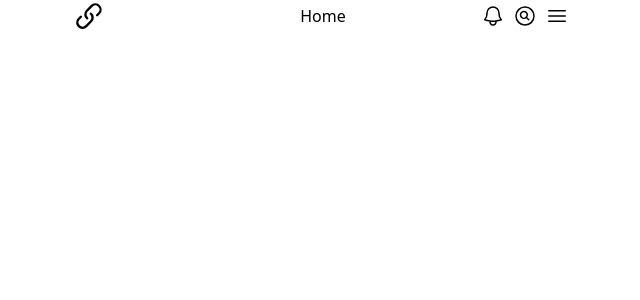
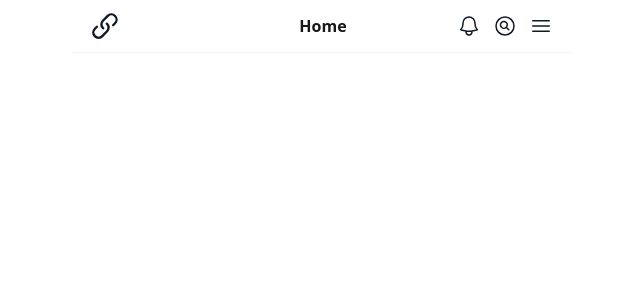
Before and after one commit to Team-TenTen/LinkHub-FE, a Next.js app: page / in a window 1280 px wide. Shown: the top 300 px of the page, without its empty margins (317-957 px from the left). Built offline with nearby package versions, Linux system fonts and the light colour scheme; a web font is replaced by a local one.

Commit message:
style: #39 - Header 컴포넌트 상단 고정

```diff
--- a/src/app/layout.tsx
+++ b/src/app/layout.tsx
@@ -21,7 +21,7 @@ export default function RootLayout({
             id="root"
             className="relative mx-auto w-full max-w-[500px]">
             <Header />
-            <main>{children}</main>
+            <main className="pt-[53px]">{children}</main>
           </div>
         </Providers>
       </body>
--- a/src/components/common/Header/Header.tsx
+++ b/src/components/common/Header/Header.tsx
@@ -19,30 +19,30 @@ const Header = () => {
 
   return (
     <>
-      <div className="flex items-center justify-between bg-bgColor">
+      <div className="fixed z-10 flex w-full max-w-[500px] items-center justify-between border-b border-slate-100 bg-bgColor px-4 py-2.5 dark:border-slate-800">
         <div className="flex items-center justify-center">
           <Button>
             <Link href="/">
-              <LinkIcon className="h-8 w-8" />
+              <LinkIcon className="h-8 w-8 text-slate9" />
             </Link>
           </Button>
         </div>
-        <div className="absolute left-1/2 flex -translate-x-1/2 items-center justify-center">
+        <div className="absolute left-1/2 flex -translate-x-1/2 items-center justify-center font-bold text-gray9">
           {currentPage || 'Home'}
         </div>
-        <div className="flex items-center justify-center">
+        <div className="flex items-center justify-center gap-x-1">
           <Button className="flex h-8 w-8 items-center justify-center">
             <Link href="/notification">
-              <BellIcon className="h-6 w-6" />
+              <BellIcon className="h-6 w-6 text-slate9" />
             </Link>
           </Button>
           <Button className="flex h-8 w-8 items-center justify-center">
-            <MagnifyingGlassCircleIcon className="h-6 w-6" />
+            <MagnifyingGlassCircleIcon className="h-6 w-6 text-slate9" />
           </Button>
           <Button
             className="flex h-8 w-8 items-center justify-center"
             onClick={() => setIsSidebarOpen(true)}>
-            <Bars3Icon className="h-6 w-6" />
+            <Bars3Icon className="h-6 w-6 text-slate9" />
           </Button>
         </div>
       </div>
```
